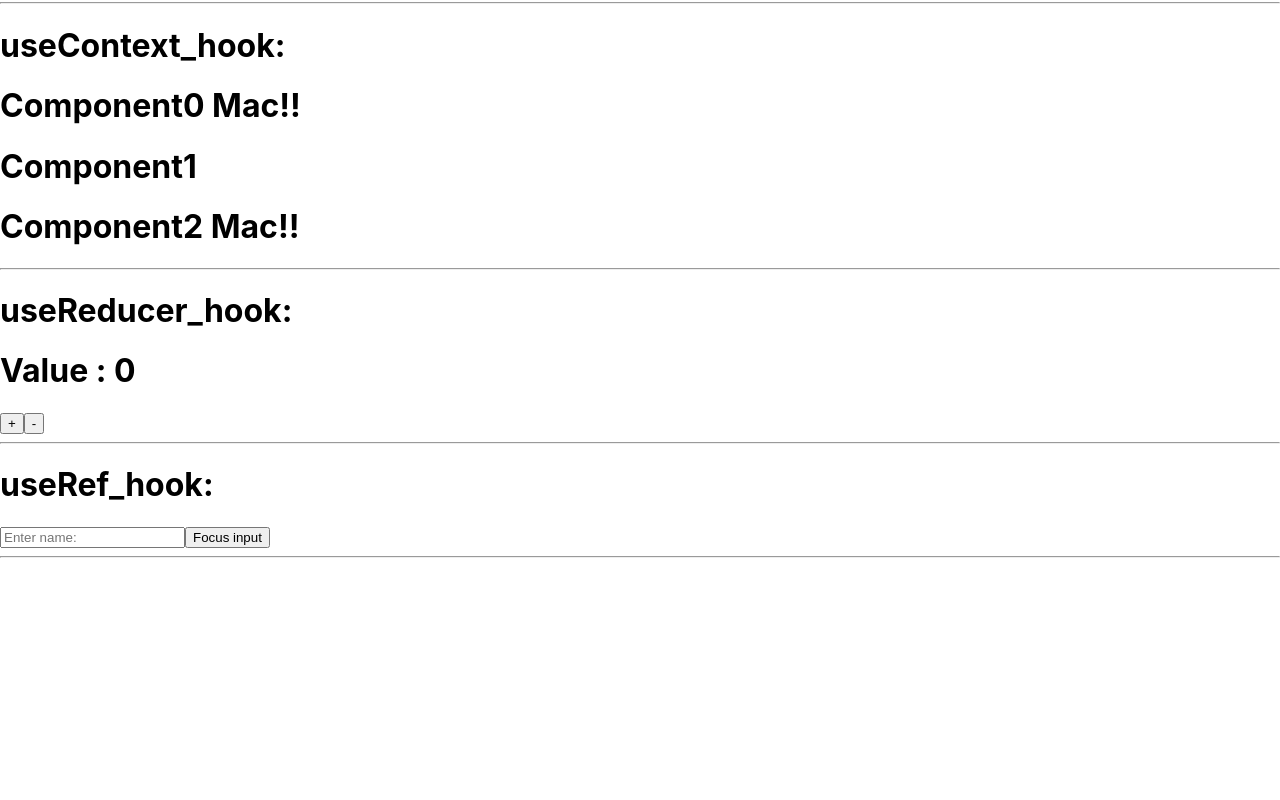
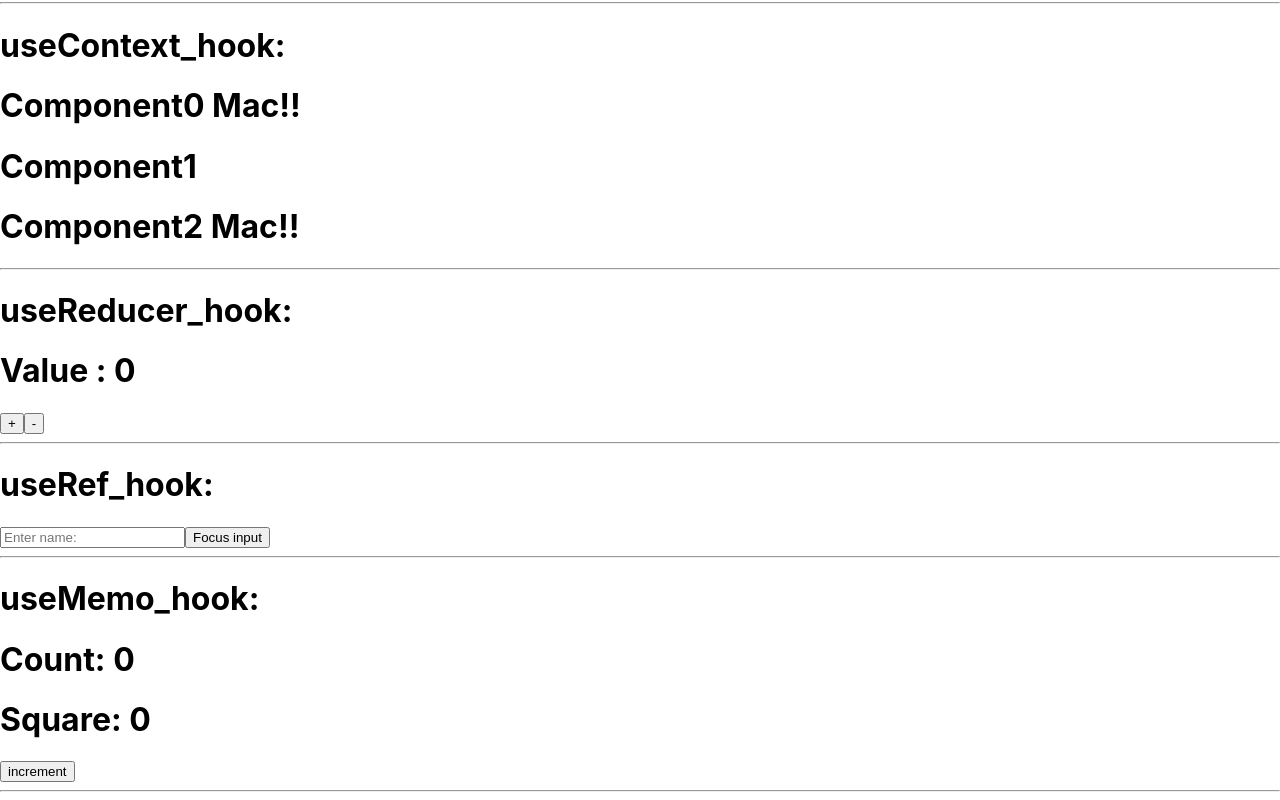
Before and after one commit to Raghulresi/Internship_ReactJs_Core_Understanding, a React (Create React App) app: page / in a window 1280 px wide. Shown: the part 1014-1814 px from the top of the page. Before the commit the page ends 1580 px from the top, so only its background shows below. Built offline with nearby package versions, Linux system fonts and the light colour scheme.

Commit message:
new file useMemo

```diff
--- a/src/App.js
+++ b/src/App.js
@@ -9,7 +9,8 @@ import Use_state_hook from "./Use_state_hook.js";
 import Use_effect_hook from "./Use_effect_hook.js";
 import Use_Context_hook from "./Use_Context_hook.js";
 import Use_reducer_hook from "./Use_reducer_hook.js";
-import  Use_ref_hook from "./Use_ref_hook.js";
+import Use_ref_hook from "./Use_ref_hook.js";
+import Use_memo_hook from "./Use_memo_hook.js";
 
 function App() {
   const class_component = new Class_component("Class_Component");
@@ -27,6 +28,7 @@ function App() {
         <Use_Context_hook/><hr></hr>
         <Use_reducer_hook/><hr></hr>
         <Use_ref_hook/><hr></hr>
+        <Use_memo_hook/><hr></hr>
     </div>
   );
 }
--- /dev/null
+++ b/src/Use_memo_hook.js
@@ -0,0 +1,18 @@
+import { useMemo, useState } from "react";
+function Use_memo_hook()
+{
+    const [count, setcount] = useState(0);
+    const square = useMemo(()=>{
+        return count*count;
+    },[count]
+    );
+    return(
+        <div>
+            <h1>useMemo_hook: </h1>
+            <h1>Count: {count}</h1>
+            <h1>Square: {square}</h1>
+            <button onClick={()=>setcount(count+1)}>increment</button>
+        </div>
+    );
+}
+export default Use_memo_hook;
```
